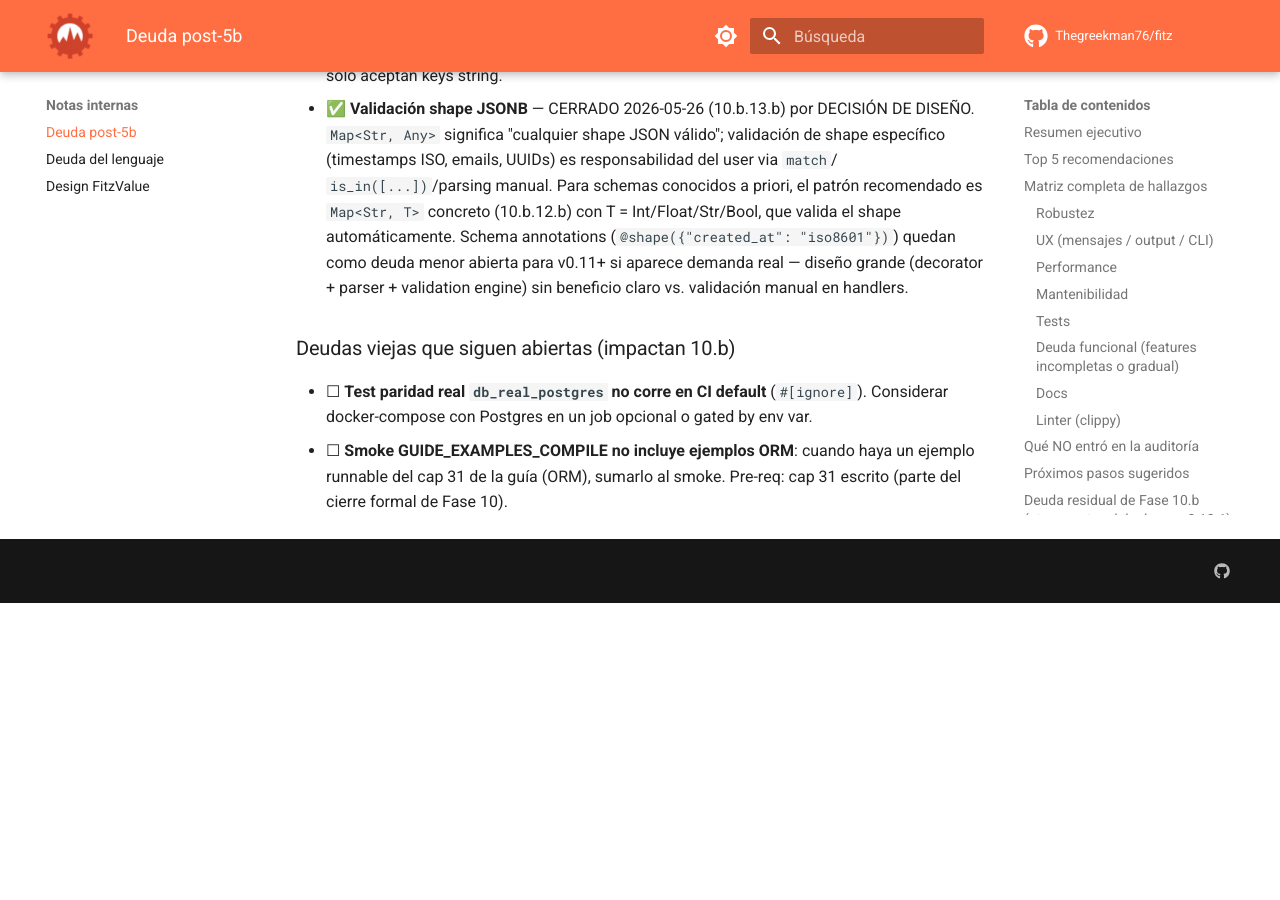
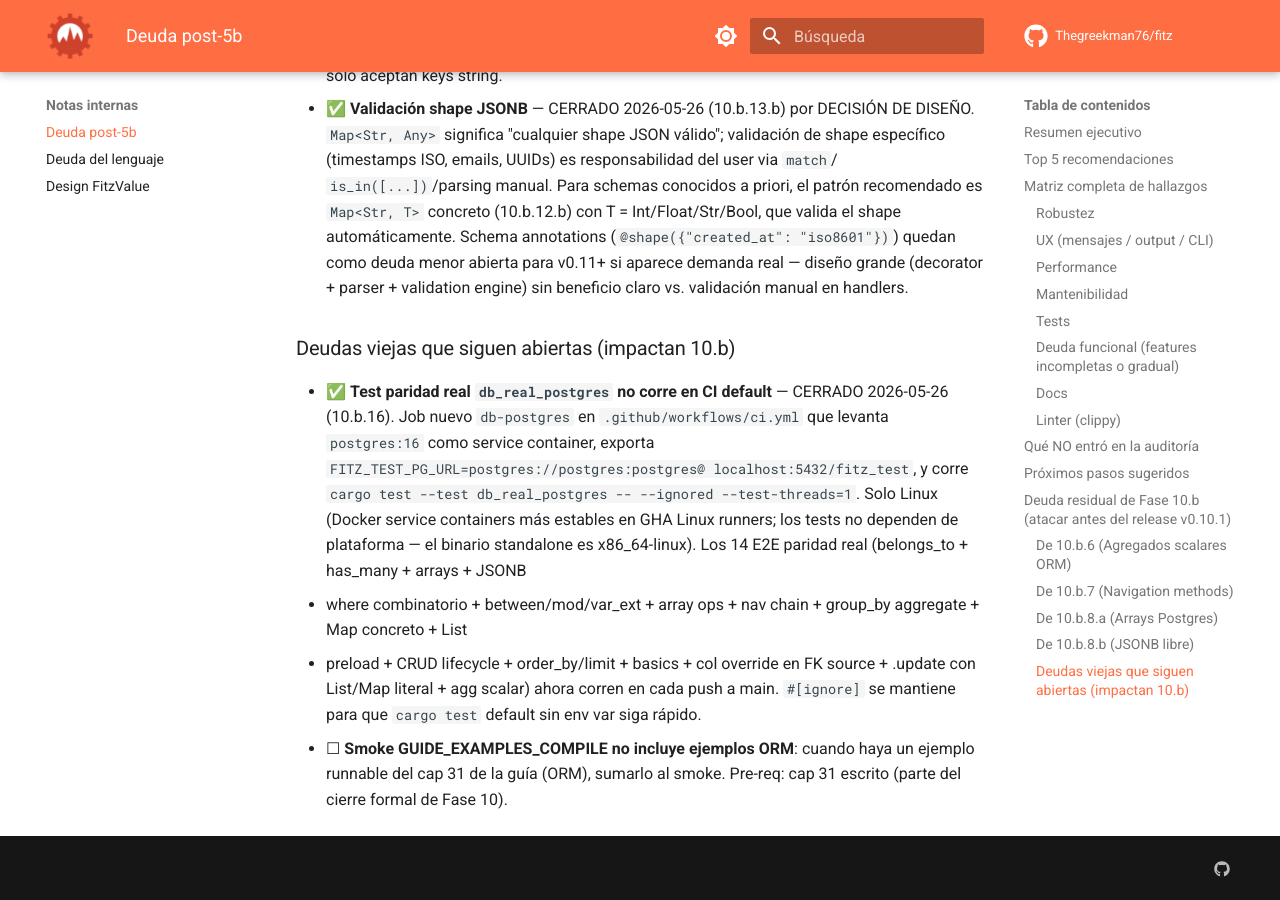
Before and after one commit to Thegreekman76/fitz, an MkDocs documentation site: the page built from docs/deudas-post-5b.md, in a window 1280 px wide and 900 px high, scrolled down 49421 px. Built offline with MkDocs 1.6.1 and Material for MkDocs 9.7.7, drawn with Linux system fonts in a browser that asks for light colours; emoji names are drawn with the system emoji font; comment, search, counter and statistics services are not loaded; before the commit the page ends 50024 px from its top, so only the background shows below that.

Commit message:
Fase 10.b.16 — Postgres en CI default (paridad real corre en cada push)
Cierra la deuda residual: los 14 tests E2E paridad real
(`db_real_postgres::orm_*`) marcados `#[ignore]` ahora corren en
CI sobre cada push a main, no solo en el local del autor.

Cambios:

- .github/workflows/ci.yml: job nuevo `db-postgres` con
  `postgres:16` como service container. Health check con
  `pg_isready` antes de arrancar tests (intervalo 10s, 5 reintentos).
  Exporta `FITZ_TEST_PG_URL=postgres://postgres:postgres@
  localhost:5432/fitz_test?sslmode=disable` y corre
  `cargo test --release --test db_real_postgres -- --ignored
  --test-threads=1` (serial por seguridad — algunos tests
  comparten table prefixes potencialmente). Timeout 15min.
- docs/deudas-post-5b.md: deuda marcada ✅ CERRADO con detalle
  de los 14 E2E que ahora se ejecutan en cada push.

Solo Linux porque:
  - Docker service containers GHA están más estables en Linux
    runners (Windows/macOS GHA runners no tienen Docker nativo).
  - El binario standalone que `fitz build` genera es agnóstico
    de plataforma — testear paridad en una sola alcanza.

`#[ignore]` se mantiene en los tests para que `cargo test`
default (sin env var) siga siendo rápido.

El job NO está marcado como `continue-on-error` — un fallo
bloquea PRs. Eso es intencional: la paridad real Postgres es
contrato crítico de Fase 10.b.

```diff
--- a/docs/deudas-post-5b.md
+++ b/docs/deudas-post-5b.md
@@ -1698,9 +1698,21 @@ release v0.10.1 (cierre formal de Fase 10.b entera).
 
 ### Deudas viejas que siguen abiertas (impactan 10.b)
 
-- ☐ **Test paridad real `db_real_postgres` no corre en CI default**
-  (`#[ignore]`). Considerar docker-compose con Postgres en un job
-  opcional o gated by env var.
+- ✅ **Test paridad real `db_real_postgres` no corre en CI default** —
+  CERRADO 2026-05-26 (10.b.16). Job nuevo `db-postgres` en
+  `.github/workflows/ci.yml` que levanta `postgres:16` como service
+  container, exporta `FITZ_TEST_PG_URL=postgres://postgres:postgres@
+  localhost:5432/fitz_test`, y corre `cargo test --test db_real_postgres
+  -- --ignored --test-threads=1`. Solo Linux (Docker service
+  containers más estables en GHA Linux runners; los tests no
+  dependen de plataforma — el binario standalone es x86_64-linux).
+  Los 14 E2E paridad real (belongs_to + has_many + arrays + JSONB
+  + where combinatorio + between/mod/var_ext + array ops + nav
+  chain + group_by aggregate + Map<Str,T> concreto + List<scalar?>
+  + preload + CRUD lifecycle + order_by/limit + basics + col
+  override en FK source + .update con List/Map literal + agg
+  scalar) ahora corren en cada push a main. `#[ignore]` se mantiene
+  para que `cargo test` default sin env var siga rápido.
 - ☐ **Smoke GUIDE_EXAMPLES_COMPILE no incluye ejemplos ORM**: cuando
   haya un ejemplo runnable del cap 31 de la guía (ORM), sumarlo al
   smoke. Pre-req: cap 31 escrito (parte del cierre formal de Fase 10).
```
Also changed, not shown: 1 other file.
